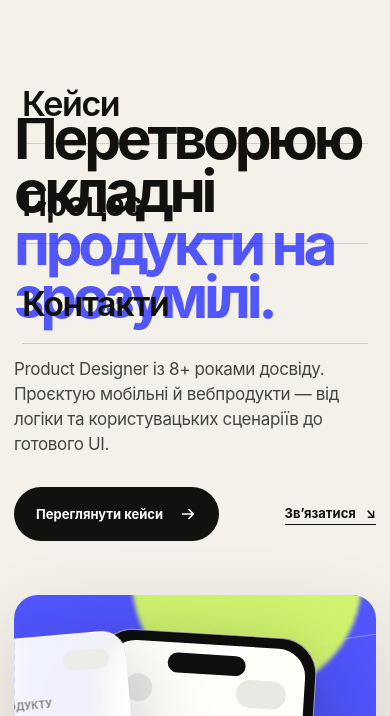
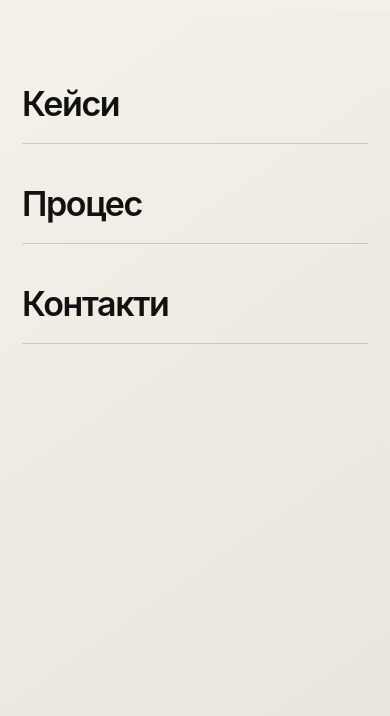
Before and after one commit to KyryloTereshchuk/Portfolio, a website built with Vite: page index.html in a window 390 px wide. Both pictures are taken after a click on the button "Меню". Shown: the part 58-774 px from the top of the page. Built offline with nearby package versions, Linux system fonts and the light colour scheme.

Commit message:
bg mobile menu

```diff
--- a/styles.css
+++ b/styles.css
@@ -290,7 +290,7 @@ button { color: inherit; }
   .brand-mark { width: 36px; height: 36px; }
   .desktop-nav { display: none; }
   .menu-button { display: block; }
-  .mobile-menu { position: fixed; inset: 68px 0 0; z-index: 49; display: flex; flex-direction: column; gap: 20px; padding: 54px 22px; background: var(--paper); opacity: 0; visibility: hidden; transform: translateY(-12px); transition: opacity .2s ease, visibility .2s ease, transform .2s ease; }
+  .mobile-menu { position: fixed; inset: 68px 0 0; z-index: 49; display: flex; flex-direction: column; gap: 20px; min-height: calc(100dvh - 68px); padding: 54px 22px; background-color: var(--paper); background-image: linear-gradient(145deg, var(--paper) 0%, var(--paper-deep) 100%); opacity: 0; visibility: hidden; transform: translateY(-12px); transition: opacity .2s ease, visibility .2s ease, transform .2s ease; }
   .mobile-menu.is-open { opacity: 1; visibility: visible; transform: none; }
   .mobile-menu a { padding: 14px 0; border-bottom: 1px solid var(--line); font-size: 34px; font-weight: 600; letter-spacing: -.04em; }
   .hero { padding-top: 48px; }
```
Also changed, not shown: dist/assets/index-CNf0MMYj.css (deleted), dist/assets/index-Cfe1ChvL.js (added), dist/assets/index-DBcDLg0c.css (added), dist/assets/index-DDik80OX.js (deleted), dist/index.html.
